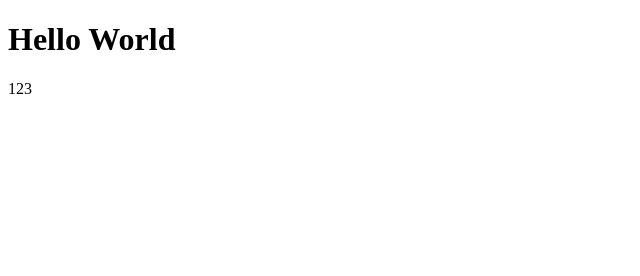
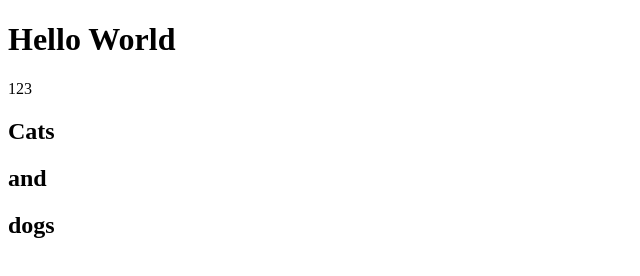
Before and after one commit to Gipson92/testRepository, a plain HTML site: page index.html in a window 1280 px wide. Shown: the whole page, without its empty margins (0-640 px from the left). Drawn offline with Linux system fonts and the light colour scheme.

Commit message:
cats and dogs

```diff
--- a/index.html
+++ b/index.html
@@ -9,5 +9,8 @@
 <body>
     <h1>Hello World</h1>
     <p>123</p>
+    <h2>Cats</h2>
+    <h2>and</h2>
+    <h2>dogs</h2>
 </body>
 </html>
```
